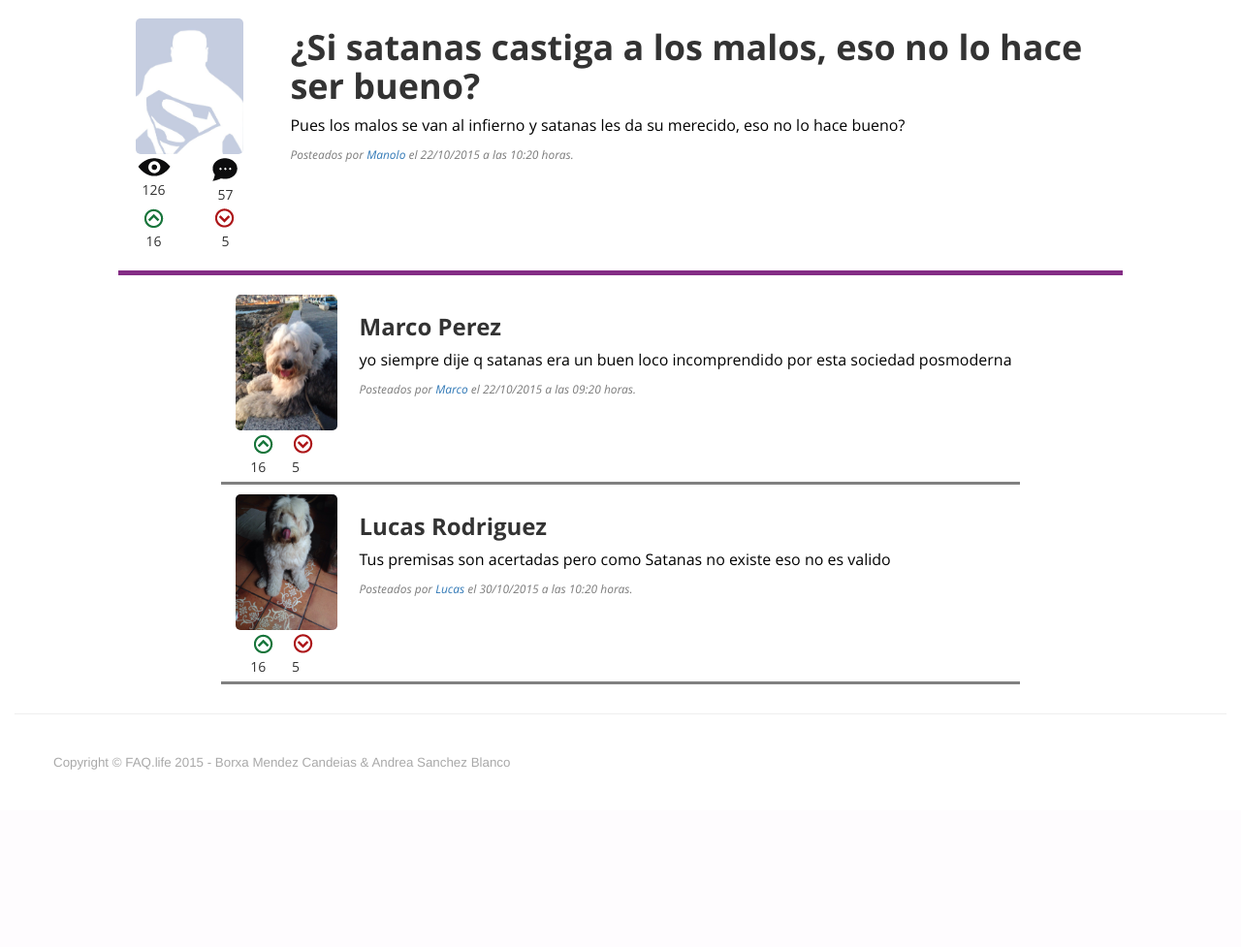
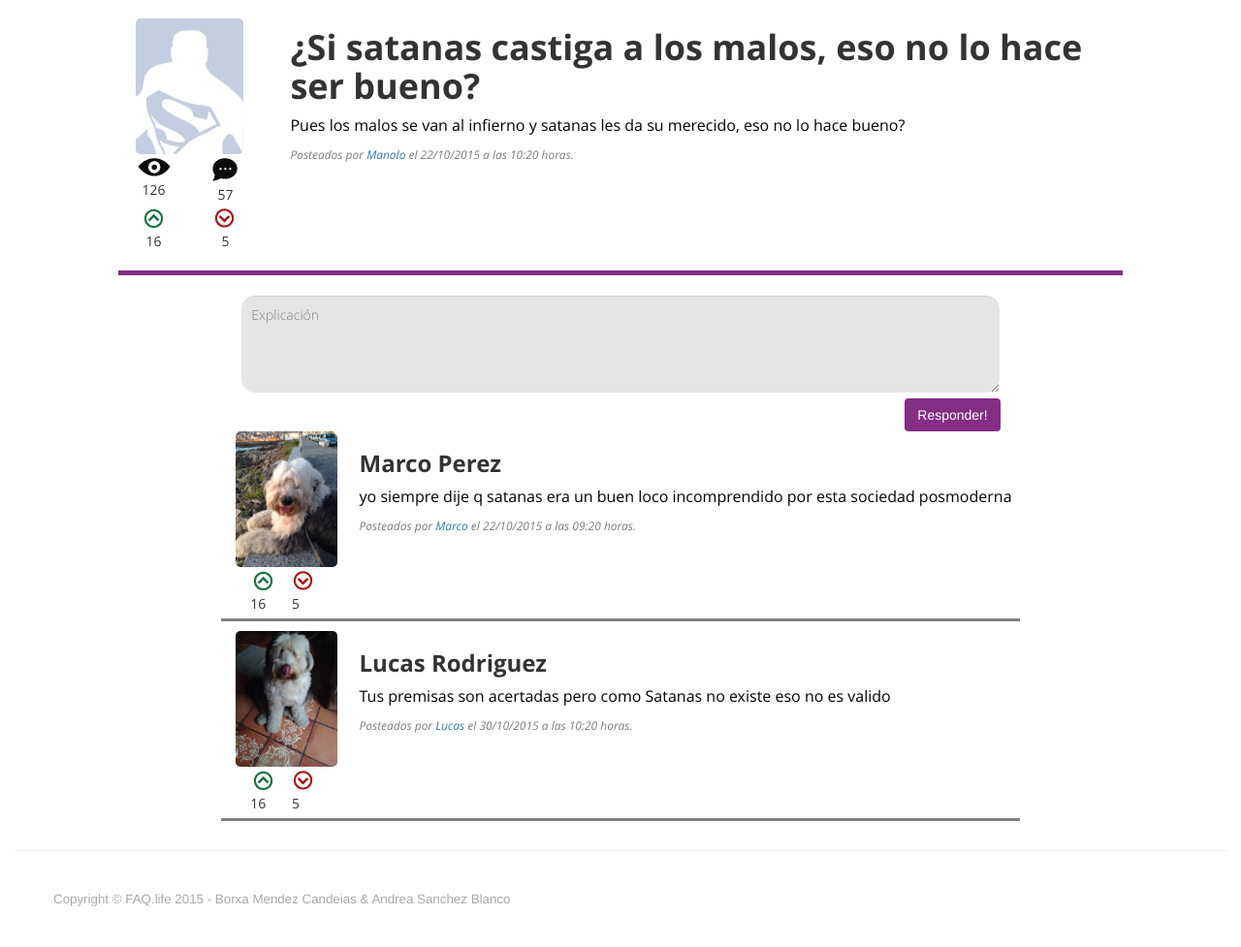
Before and after one commit to asblanco/FAQ.life, a PHP site: page /pregunta.html in a window 1280 px wide. Shown: the part 51-1028 px from the top of the page at 97% size. Before the commit the page ends 845 px from the top, so only its background shows below. Run offline with PHP 8.4, Linux system fonts and the light colour scheme; some libraries are stand-ins or nearby versions.

Commit message:
Respuesta form

```diff
--- a/css/main.css
+++ b/css/main.css
@@ -172,6 +172,17 @@ select > option {
 	min-height: 20px;
 }
 
+.respuestaCuerpo {
+	color: black;
+	background-color: #E5E5E5;
+	margin-bottom: 5px;
+	border-radius: 15px;
+	border-color: white;
+	display: block;
+	padding: 10px;
+	min-height: 20px;
+}
+
 .button-preguntar {
     position: relative;
     float: right;
--- a/index.html
+++ b/index.html
@@ -65,7 +65,6 @@
                             <input type="text" class="form-control preguntaTitulo opSansBFont" placeholder="Titulo">
                         </div>
                         <div class="col-xs-4 col-sm-4 col-md-4 cajaTituloCategoria">
-<!--                            <input type="text" class="form-control preguntaCategoria" placeholder="Categoria">-->
                             <select class="form-control preguntaCategoria cajaTituloCategoria opSansLiFont">
                                 <option>Alimentación</option>
                                 <option>Categoria</option>
--- a/pregunta.html
+++ b/pregunta.html
@@ -93,6 +93,18 @@
                     <hr class="small separatorQuestion">
                 </div>
             </div>
+
+           <!-- PREGUNTAR -->
+            <form>
+                <div class="col-xs-12 col-sm-12 col-md-12">
+                    <div class="col-xs-12 col-sm-2 col-md-2"></div>
+                    <div class="col-xs-12 col-sm-8 col-md-8" id="caja-pregunta">
+                        <textarea class="form-control respuestaCuerpo opSansLiFont" rows="4" placeholder="Explicación"></textarea>
+                        <button type="submit" class="btn-login button-preguntar">Responder!</button>
+                    </div>
+                    <div class="col-xs-12 col-sm-2 col-md-2"></div>
+                </div>
+            </form>
 
             <!-- ANSWERS -->
             <div class="row">
```
